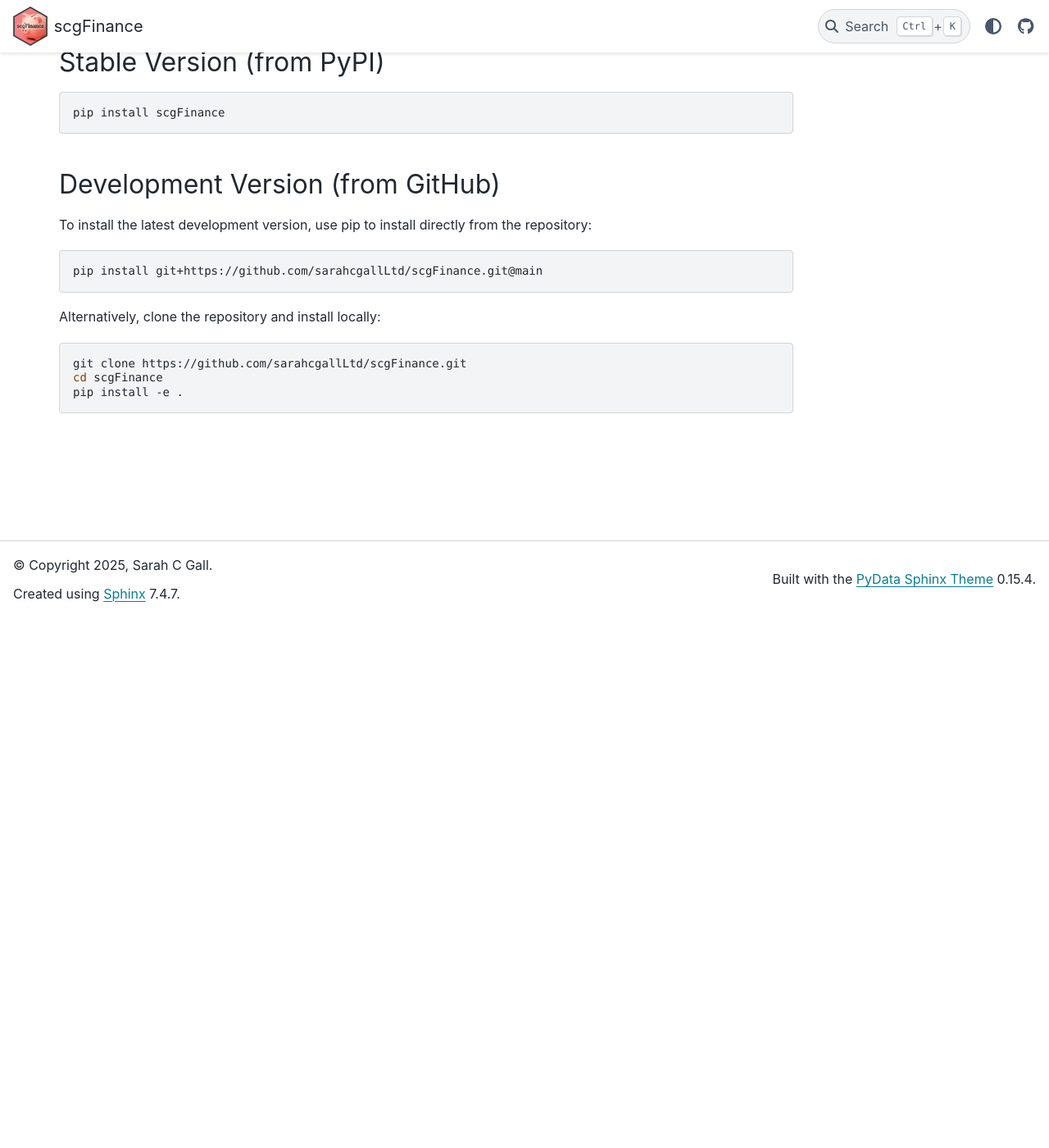
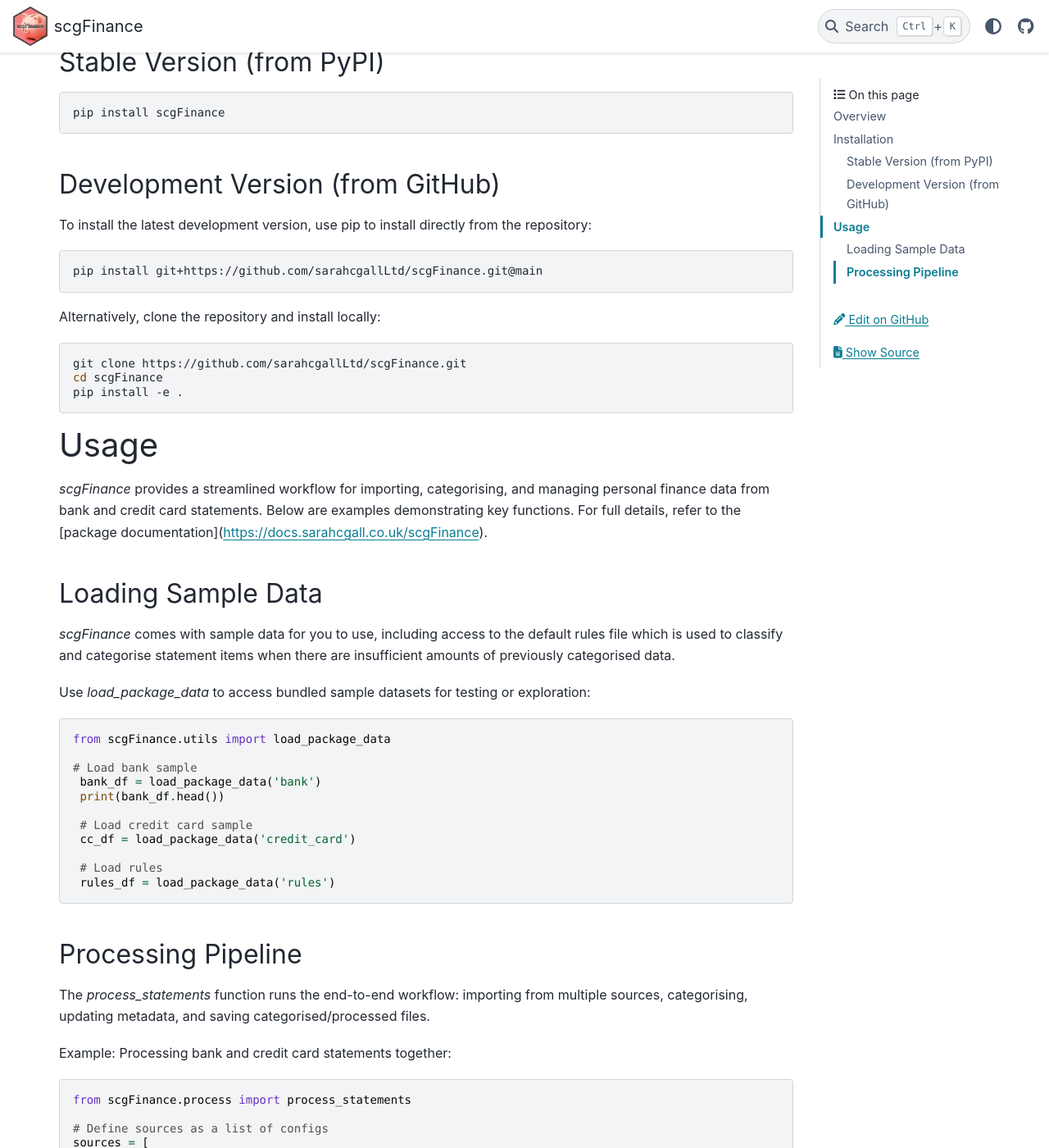
Before and after one commit to sarahcgallLtd/scgFinance, a Sphinx documentation site: the page built from docs/source/index.rst, in a window 1280 px wide and 1400 px high, scrolled down 647 px. Shown: the whole window at 82% size. Built offline with Sphinx 7.4.7 and the PyData theme 0.15.4, drawn with Linux system fonts in a browser that asks for light colours; some of the changed text lies outside the part shown.

```diff
--- a/docs/source/index.rst
+++ b/docs/source/index.rst
@@ -51,3 +51,79 @@
    git clone https://github.com/sarahcgallLtd/scgFinance.git
    cd scgFinance
    pip install -e .
+
+
+Usage
+============
+
+`scgFinance` provides a streamlined workflow for importing, categorising, and managing personal finance data from
+bank and credit card statements. Below are examples demonstrating key functions. For full details, refer to
+the [package documentation](https://docs.sarahcgall.co.uk/scgFinance).
+
+
+Loading Sample Data
+-------------------
+
+`scgFinance` comes with sample data for you to use, including access to the default rules file which is used to
+classify and categorise statement items when there are insufficient amounts of previously categorised data.
+
+Use `load_package_data` to access bundled sample datasets for testing or exploration:
+
+.. code-block:: python
+
+   from scgFinance.utils import load_package_data
+
+   # Load bank sample
+    bank_df = load_package_data('bank')
+    print(bank_df.head())
+
+    # Load credit card sample
+    cc_df = load_package_data('credit_card')
+
+    # Load rules
+    rules_df = load_package_data('rules')
+
+
+
+Processing Pipeline
+------------------------
+The `process_statements` function runs the end-to-end workflow: importing from multiple sources, categorising, updating metadata, and saving categorised/processed files.
+
+Example: Processing bank and credit card statements together:
+
+.. code-block:: python
+
+    from scgFinance.process import process_statements
+
+    # Define sources as a list of configs
+    sources = [
+        {
+            'path': 'path/to/bank_statements/',  # Directory or single file path
+            'source': 'bank',                    # Identifier for tracking (e.g., 'bank' or 'credit_card')
+            'date_col': 'Date',                  # Column name for date (default = 'Date')
+            'date_format': '%d/%m/%Y',           # Date format in your CSVs (default = '%d/%m/%Y')
+            'time_col': 'Time',                  # Optional: Time column (set to None if absent)
+            'time_format': '%H:%M:%S',           # Optional: Time format (default = '%H:%M:%S')
+            'desc_col': ['Name', 'Description'], # Single column or list to concatenate
+            'amt_col': 'Amount'                  # Column name for amount (default = 'Amount')
+        },
+        {
+            'path': 'path/to/credit_card_statements/',
+            'source': 'credit_card',
+            'date_col': 'Date',
+            'date_format': '%d/%m/%Y',
+            'desc_col': 'Description',           # Single column (default = 'Description)
+            'amt_col': 'Amount'
+        }
+    ]
+
+    # Run the full pipeline
+    categorised_df = process_statements(
+        sources,
+        metadata_file='metadata/processed_files.csv',  # Location for saving which imports have been processed
+        categorised_dir='categorised/',                # Directory for previously categorised CSVs (used for ML training)
+        rules_file=None,                               # None uses bundled default rules; or 'metadata/custom_rules.csv'
+        overwrite=False                                # Set True to re-categorise existing entries
+    )
+
+    print(categorised_df.head())
```
Also changed, not shown: README.md (+62 -15 lines), 4 other files.
